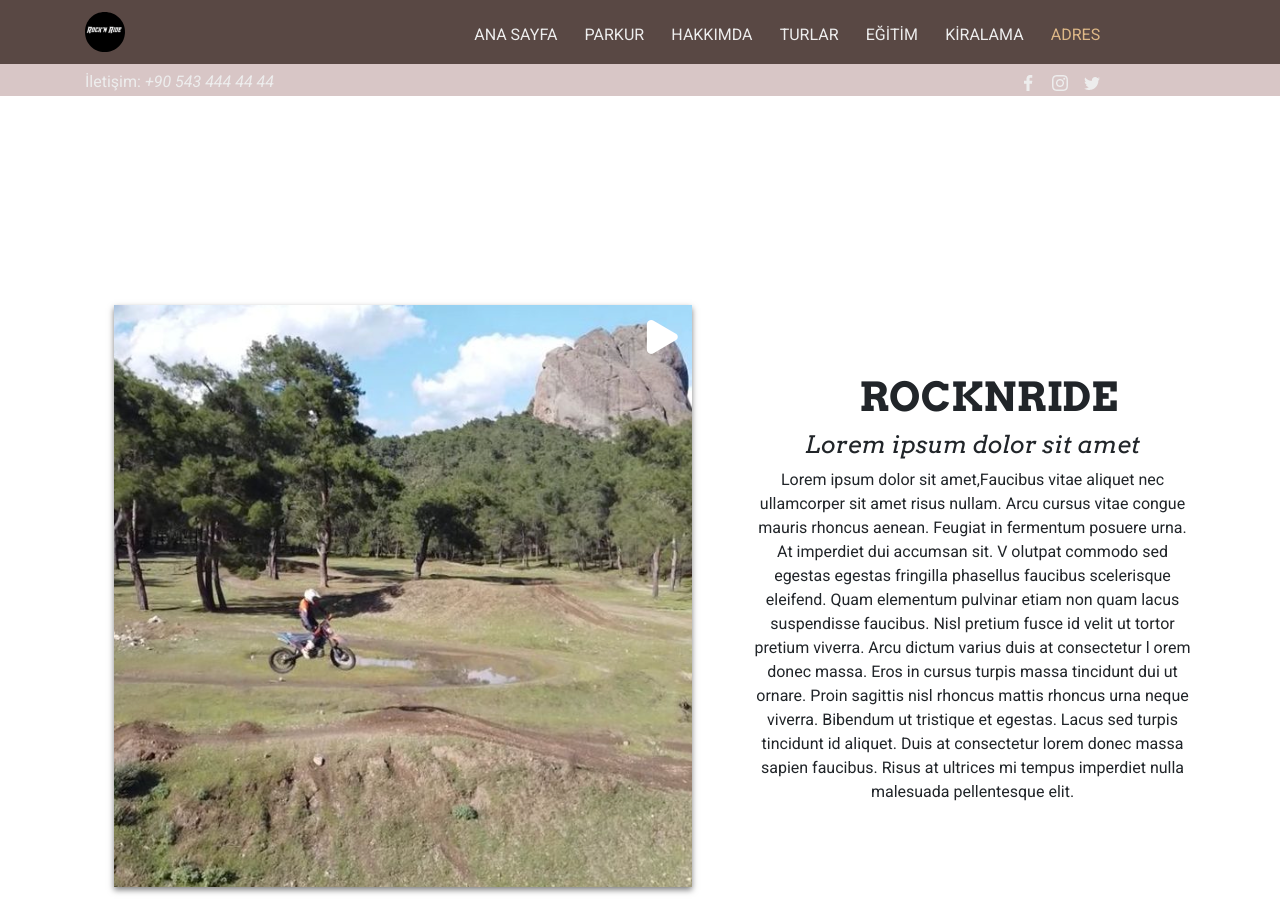
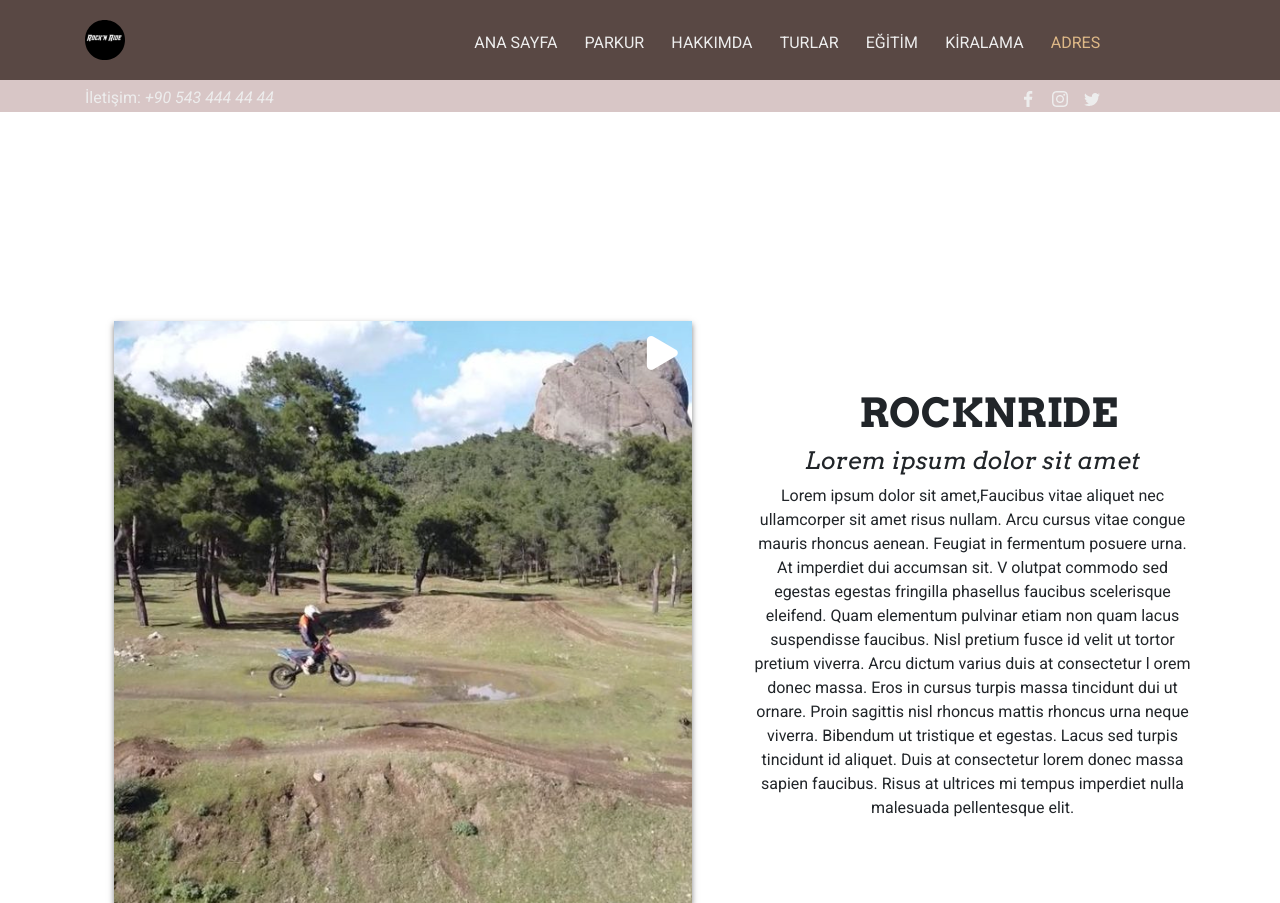
Before and after one commit to EmreManis/rockNride, a plain HTML site: page index.html in a window 1280 px wide. Shown: the top 903 px of the page. Drawn offline with Linux system fonts and the light colour scheme; files whose address does not match are found by name.

Commit message:
resp design setup v1

```diff
--- a/css/index.css
+++ b/css/index.css
@@ -24,9 +24,9 @@
 }
 
 .nav-top-content {
-    height: 6rem;
+    height: 7rem;
     background-color: #D8C6C6;
-    padding-top: 4rem;
+    padding-top: 5rem;
 }
 
 .nav-padding {
@@ -47,13 +47,15 @@
 
 .nav-main {
     background-color: #594844;
-    height: 4rem;
+    height: 5rem;
     padding: .5rem 1rem;
+    /*overflow: auto;*/
 }
 
-/*#navbar {*/
-/*    overflow: hidden;*/
-/*}*/
+.navbar-collapse {
+    background: #594844;
+    padding: 0;
+}
 
 .navbar-dark .navbar-nav .nav-link{
     color: #EDEDED;
```
